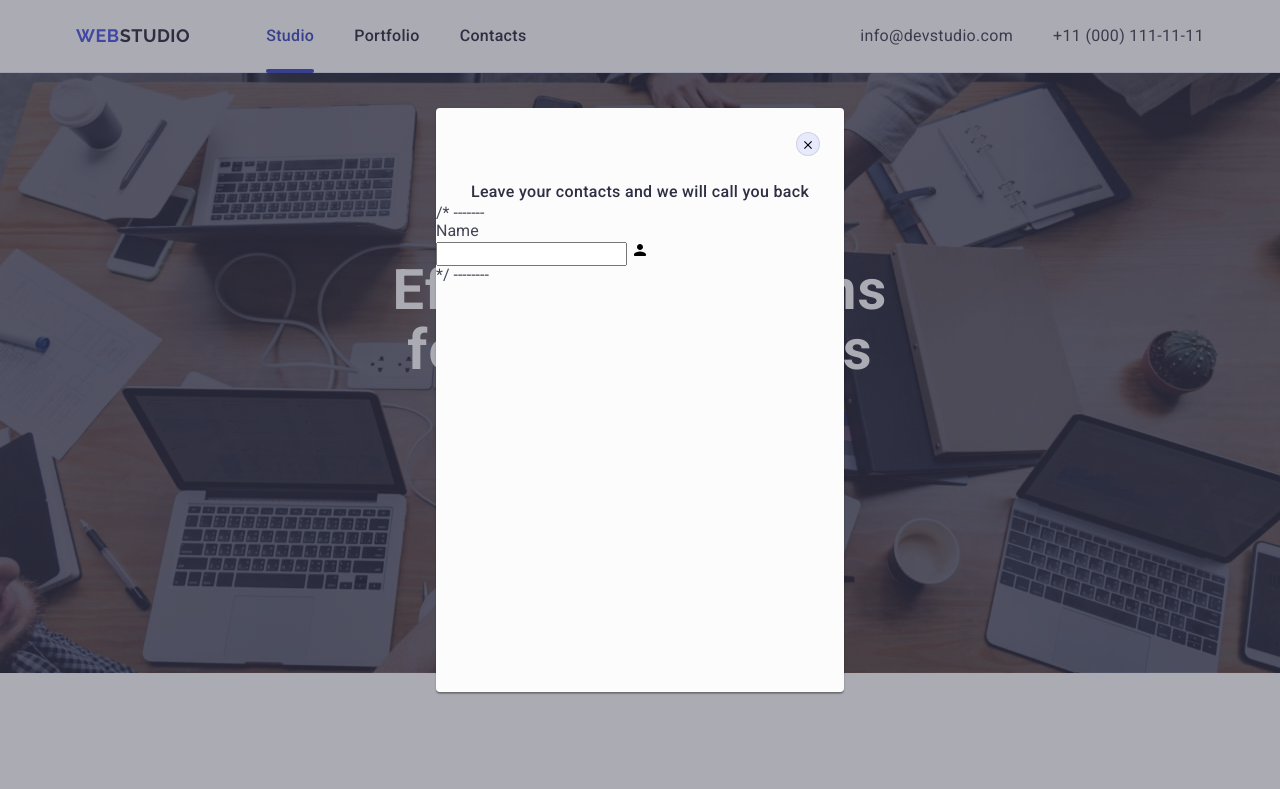
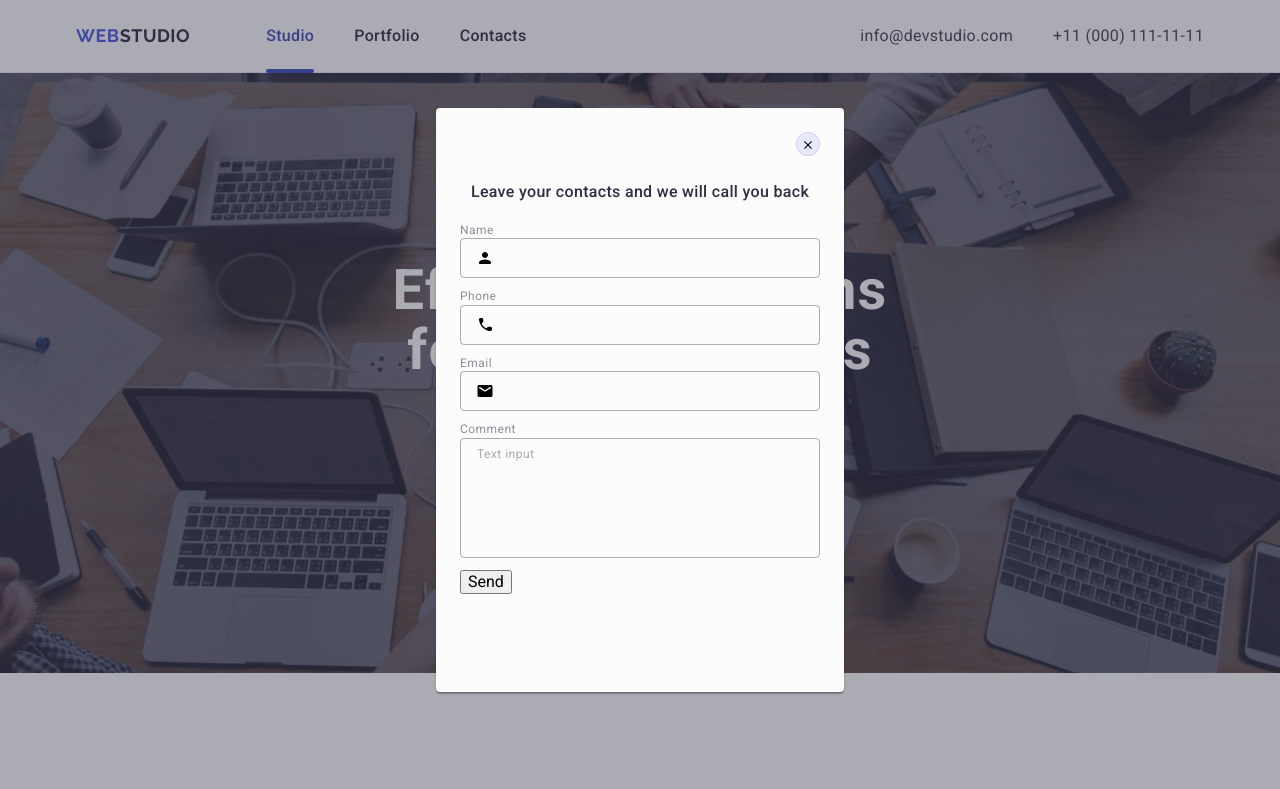
Before and after one commit to nikolay-ck/goit-markup-hw-05, a plain HTML site: page index.html in a window 1280 px wide. Shown: the top 789 px of the page. Drawn offline with nearby package versions, Linux system fonts and the light colour scheme.

Commit message:
new elements modal

```diff
--- a/css/styles.css
+++ b/css/styles.css
@@ -545,6 +545,7 @@ border: 1px solid #fff;
         text-align: center;
         color: #2e2f42;
         margin-top: 72px;
+        margin-bottom: 16px;
 }
 
 .modal-overlay.is-open {
@@ -564,10 +565,50 @@ border: 1px solid #fff;
         background-color: #fcfcfc;
         border-radius: 4px;
     transition: transform 250ms cubic-bezier(0.4, 0, 0.2, 1);
+    padding: 0 24px 24px 24px;
 }
 
 .modal-overlay:not(.is-open) .modal {
     transform: translate(-50%, -50%) scale(1.5);
+}
+
+.modal-style {
+    width: 100%;
+    border: 1px solid rgba(46, 47, 66, 0.4);
+        border-radius: 4px;
+        /*width: 360px;*/
+        height: 40px;
+        background-color: transparent;
+        padding-left: 38px;
+        padding-right: 16px;
+            font-weight: 500;
+            font-size: 14px;
+            line-height: 1.5;
+            letter-spacing: 0.02em;
+            color: #2e2f42;
+            outline: transparent;
+            /*margin-top: 4px;*/
+            transition: border-color 250ms cubic-bezier(0.4, 0, 0.2, 1), fill 250ms cubic-bezier(0.4, 0, 0.2, 1);
+}
+
+.modal-style:focus {
+    border-color: #4d5ae5;
+}
+
+.modal-style:focus + .modal-person {
+    fill: #4d5ae5;
+}
+
+.modal-input {
+margin-bottom: 8px;
+}
+
+.modal-name {
+    font-weight: 400;
+        font-size: 12px;
+        line-height: 1.17;
+        letter-spacing: 0.04em;
+        color: #8e8f99;
 }
 
 .modal-btn {
@@ -588,3 +629,47 @@ border: 1px solid #fff;
     fill: #fff;
     border: none;
    }
+
+.modal-wrap {
+    position: relative;
+}
+
+.modal-person {
+    /*fill: transparent;*/
+    position: absolute;
+    left: 16px;
+    top: 50%;
+    transform: translateY(-50%);
+}
+
+.modal-text {
+ width: 100%;
+ border: 1px solid rgba(46, 47, 66, 0.4);
+ border-radius: 4px;
+ /*width: 360px;*/
+ height: 120px;
+ background-color: transparent;
+ padding: 8px 16px;
+ font-weight: 500;
+ font-size: 14px;
+ line-height: 1.5;
+ letter-spacing: 0.02em;
+ color: #2e2f42;
+ outline: transparent;
+ /*margin-top: 4px;*/
+ transition: border-color 250ms cubic-bezier(0.4, 0, 0.2, 1);
+ resize: none;
+}
+
+.modal-text:focus {
+    border-color: #4d5ae5;
+}
+
+.modal-text::placeholder {
+    font-family: "Roboto", sans-serif;
+    font-weight: 400;
+        font-size: 12px;
+        line-height: 1.17;
+        letter-spacing: 0.04em;
+        color: rgba(46, 47, 66, 0.4);
+}
--- a/index.html
+++ b/index.html
@@ -456,22 +456,69 @@
           </svg>
         </button>
         <p class="modal-title">Leave your contacts and we will call you back</p>
-        /* -------
 
         <form class="modal-form" name="feedback">
-          <div class="modal-">
-            <label
-              >Name
-              <div>
-                <input class="modal-style" type="text" name="person" required />
-                <svg class="modal-person" width="18" height="18">
-                  <use href="./images/icons.svg#icon-person"></use>
-                </svg>
-              </div>
-            </label>
+          <div class="modal-input">
+            <label class="modal-name" for="person">Name</label>
+            <div class="modal-wrap">
+              <input
+                class="modal-style"
+                type="text"
+                name="person"
+                required
+                id="person"
+              />
+              <svg class="modal-person" width="18" height="18">
+                <use href="./images/icons.svg#icon-person"></use>
+              </svg>
+            </div>
           </div>
+
+          <div class="modal-input">
+            <label class="modal-name" for="number-phone">Phone</label>
+            <div class="modal-wrap">
+              <input
+                class="modal-style"
+                type="tel"
+                name="number-phone"
+                required
+                id="number-phone"
+              />
+              <svg class="modal-person" width="18" height="24">
+                <use href="./images/icons.svg#icon-phone"></use>
+              </svg>
+            </div>
+          </div>
+
+          <div class="modal-input">
+            <label class="modal-name" for="email-address">Email</label>
+            <div class="modal-wrap">
+              <input
+                class="modal-style"
+                type="email"
+                name="email"
+                required
+                id="email-address"
+              />
+              <svg class="modal-person" width="18" height="24">
+                <use href="./images/icons.svg#icon-email"></use>
+              </svg>
+            </div>
+          </div>
+
+          <div class="modal-input">
+            <label class="modal-name" for="user-text">Comment</label>
+            <div class="modal-wrap">
+              <textarea
+                class="modal-text"
+                name="comment"
+                id="user-text"
+                placeholder="Text input"
+              ></textarea>
+            </div>
+          </div>
+          <button type="submit">Send</button>
         </form>
-        */ --------
       </div>
     </div>
   </body>
```
